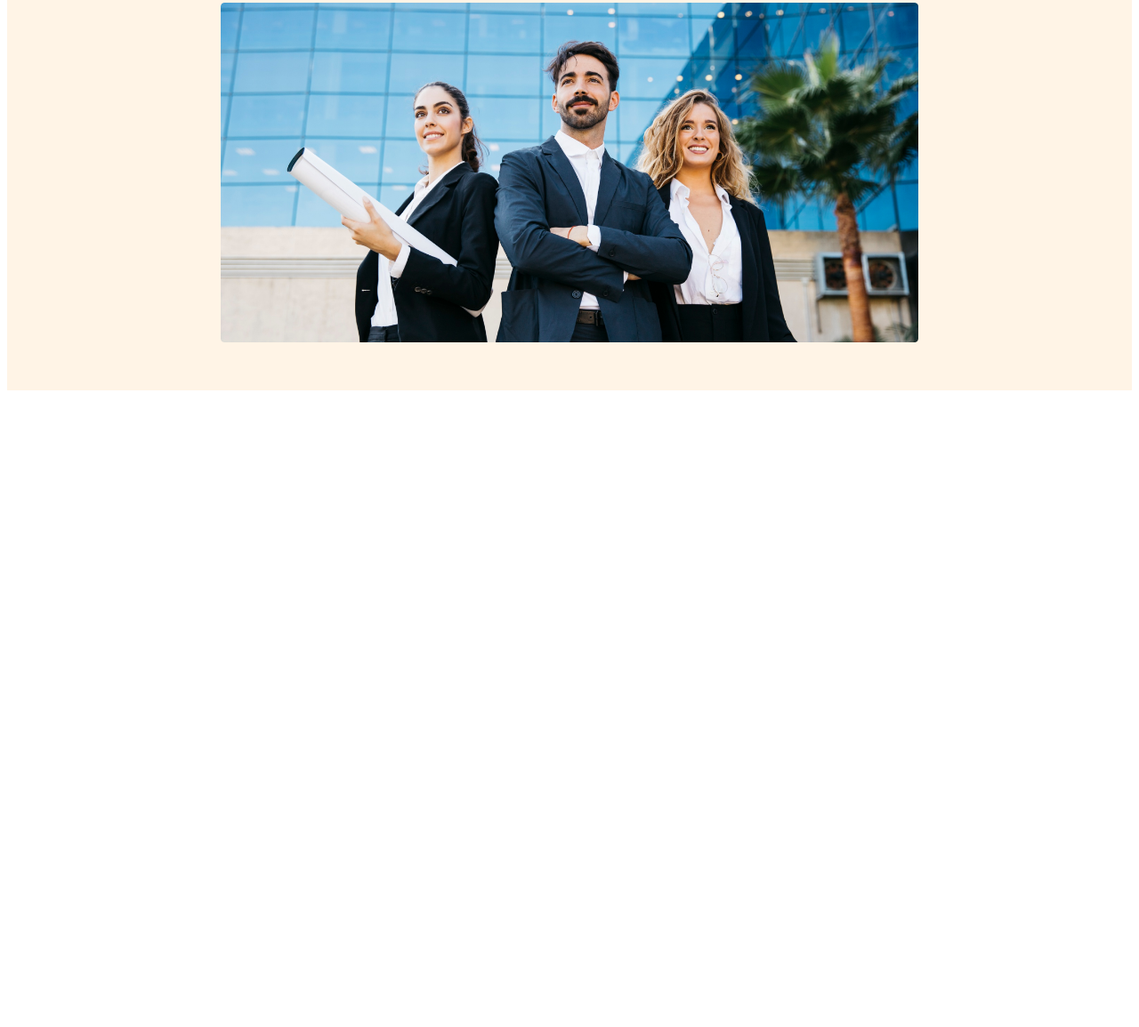
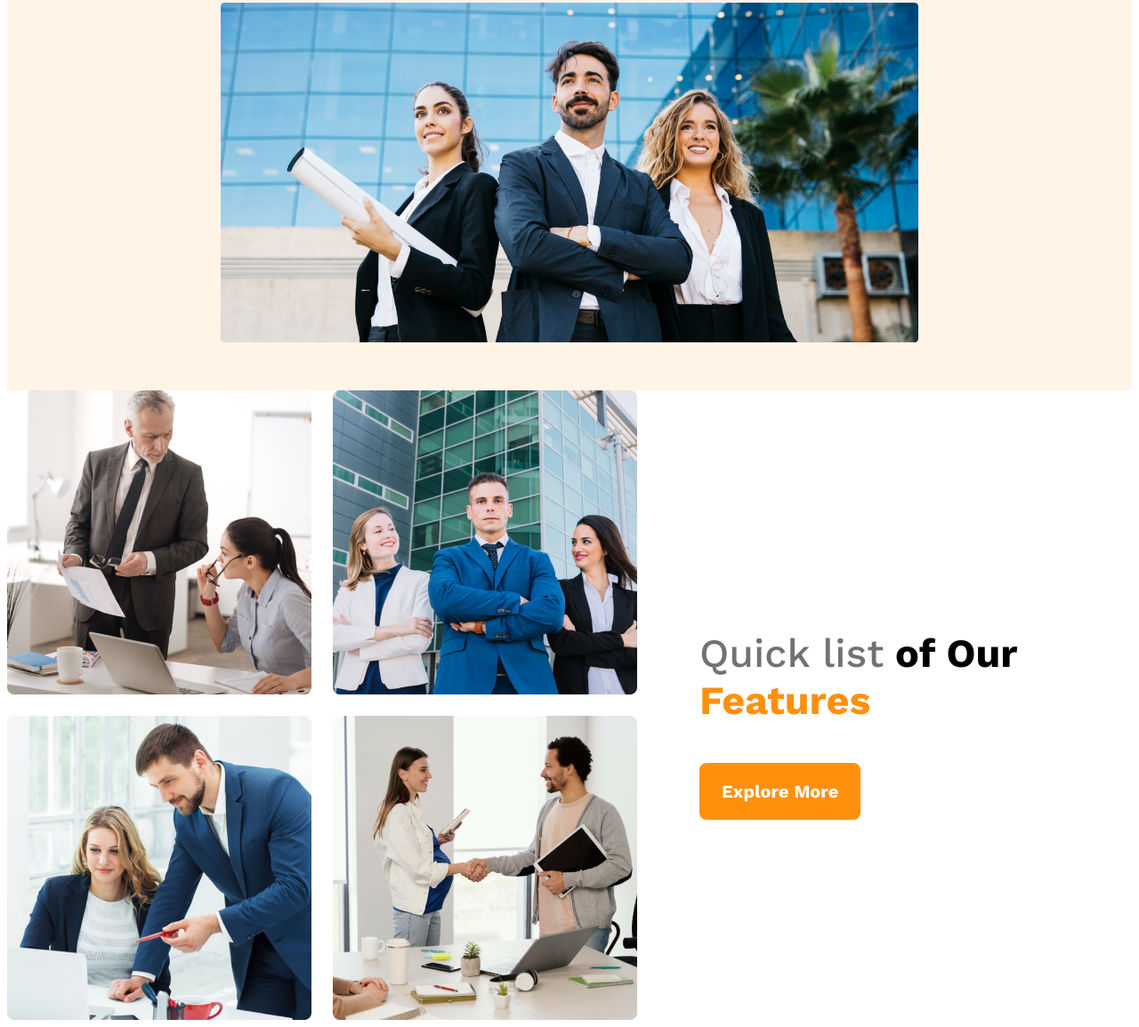
Before and after one commit to Faysalgreen35/g3-architects-websites, a plain HTML site: page index.html in a window 1280 px wide. Shown: the part 416-1571 px from the top of the page at 89% size. Before the commit the page ends 863 px from the top, so only its background shows below. Drawn offline with nearby package versions, Linux system fonts and the light colour scheme.

Commit message:
features added

```diff
--- a/index.html
+++ b/index.html
@@ -31,5 +31,27 @@
         <img src="images/banner.png" alt="" />
       </div>
     </header>
+
+    <!-- header end -->
+
+    <main>
+      <!-- features section start -->
+      <section class="teams-container">
+        <div class="teams-img-container">
+          <img src="images/team1.png" alt="" />
+          <img src="images/team2.png" alt="" />
+          <img src="images/team3.png" alt="" />
+          <img src="images/team4.png" alt="" />
+        </div>
+        <div class="teams-content">
+          <h3 class="teams-title">
+            <span class="quick-list">Quick list</span> <span>of Our</span>
+            <span class="text-features">Features</span>
+          </h3>
+          <p class="teams-description"></p>
+          <button class="btn-primary">Explore More</button>
+        </div>
+      </section>
+    </main>
   </body>
 </html>
--- a/styles/styles.css
+++ b/styles/styles.css
@@ -96,3 +96,38 @@ nav li a {
     flex-direction: column;
   }
 }
+
+/* main styles */
+main {
+  max-width: 1440px;
+  margin: 0 auto;
+}
+
+/* teams styles */
+.teams-container {
+  display: flex;
+  align-items: center;
+}
+
+.teams-img-container {
+  display: grid;
+  grid-template-columns: repeat(2, 1fr);
+  gap: 1.5rem;
+}
+
+.teams-content {
+  padding-left: 70px;
+  padding-left: 70px;
+}
+
+.teams-title {
+  font-size: 2.8rem;
+}
+.teams-title .quick-list {
+  color: #727272;
+  font-weight: 500;
+}
+.teams-title .text-features {
+  color: #ff900e;
+  font-weight: 700;
+}
```
